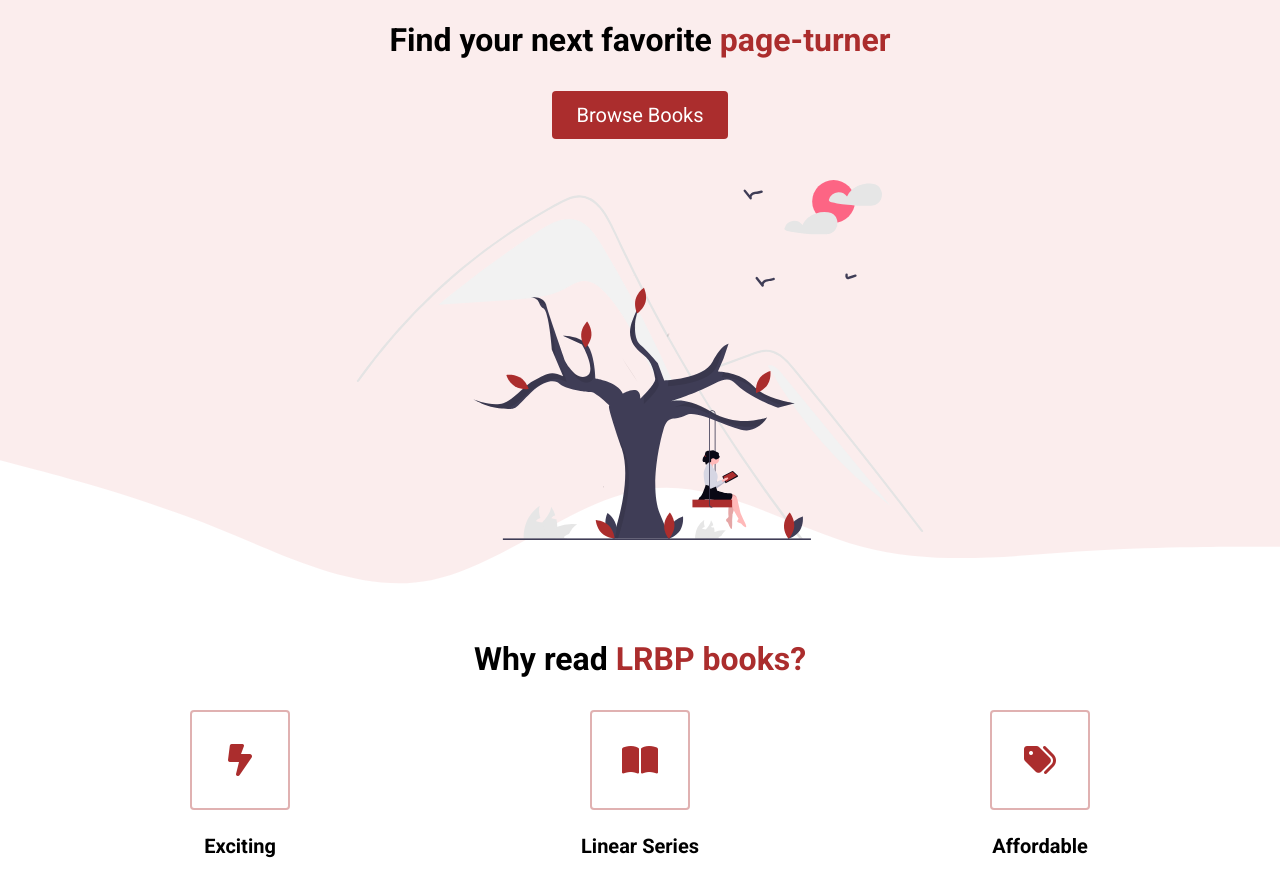
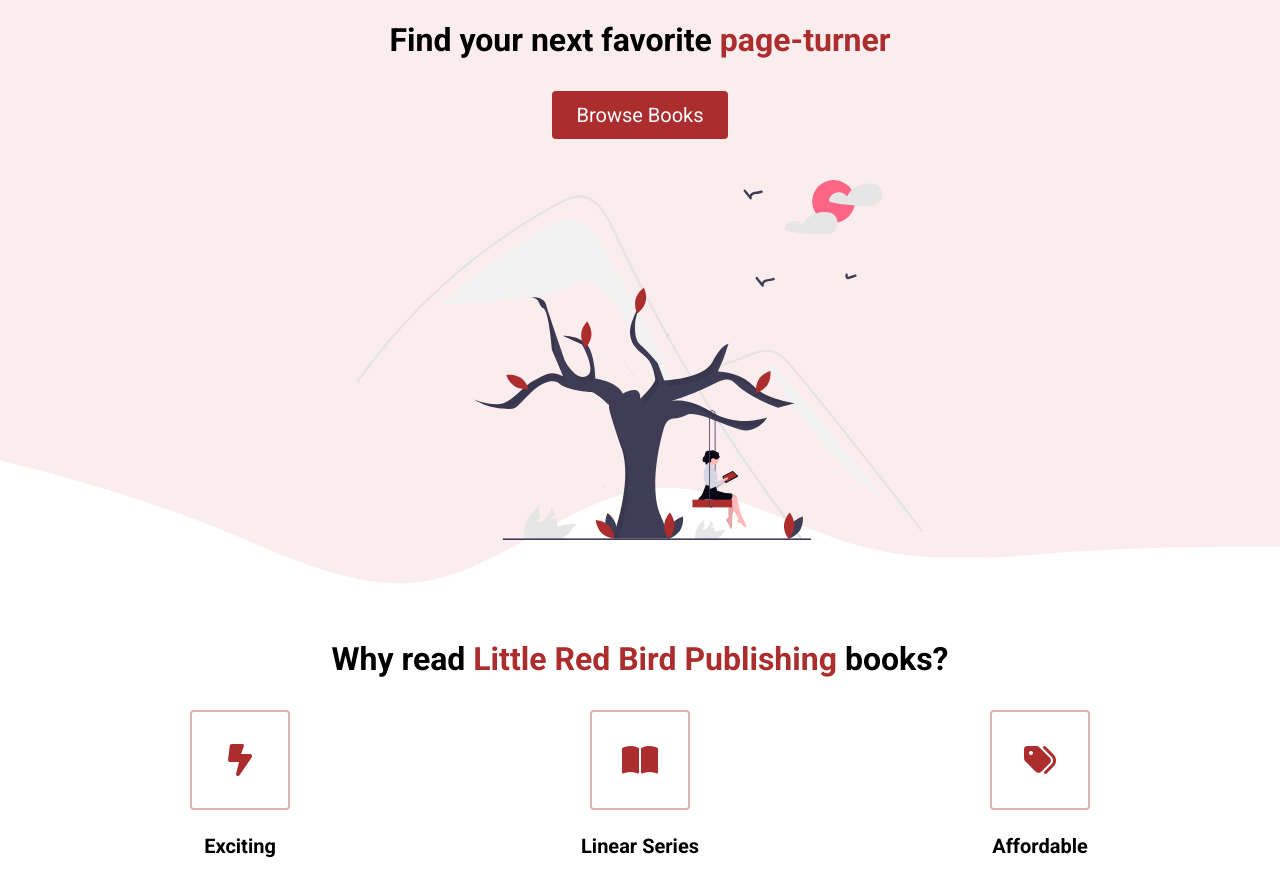
Before and after one commit to robin-nemesszeghy/lrbp-books, a plain HTML site: page index.html in a window 1280 px wide. Shown: the part 216-1087 px from the top of the page. Drawn offline with Linux system fonts and the light colour scheme.

Commit message:
Changed text to be more user friendly

```diff
--- a/index.html
+++ b/index.html
@@ -108,7 +108,7 @@
         <div class="container">
           <div class="row">
             <h2 class="section__title">
-              Why read <span class="red">LRBP books?</span>
+              Why read <span class="red">Little Red Bird Publishing</span> books?
             </h2>
             <div class="highlight__wrapper">
               <div class="highlight">
```
